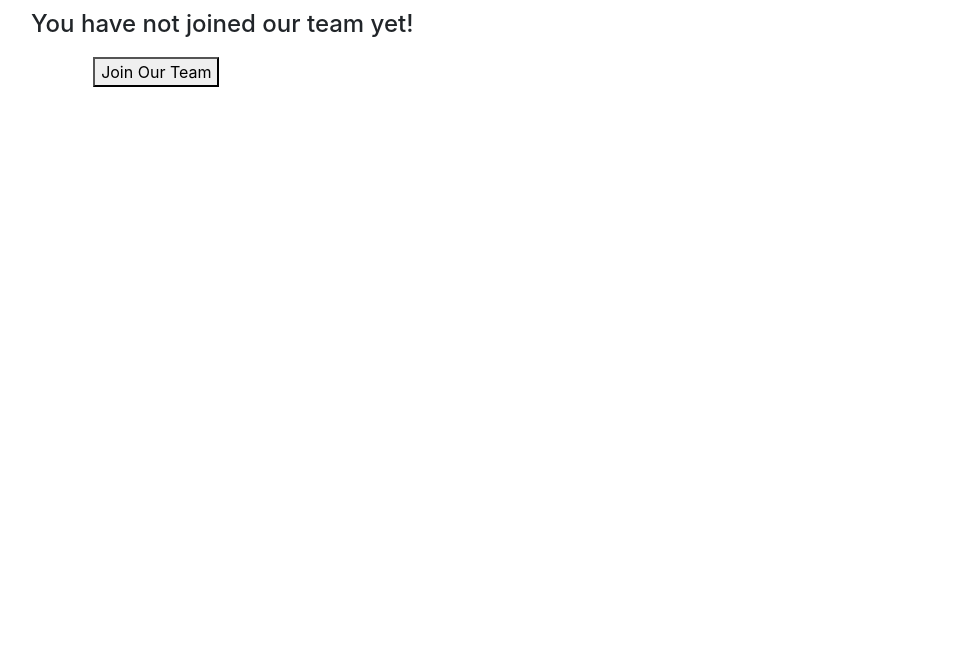
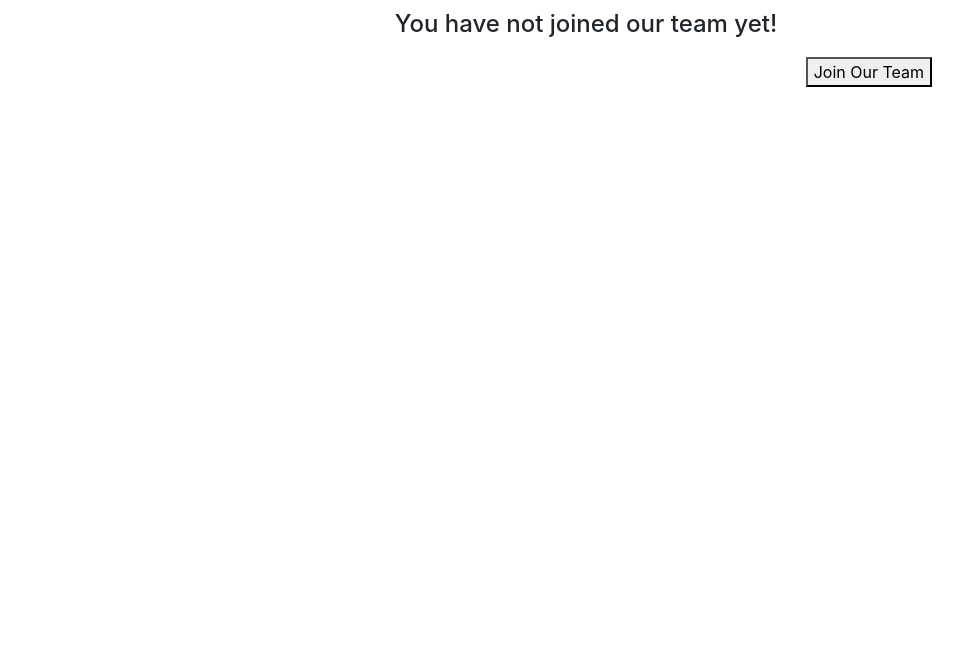
Before and after one commit to nldq092203/Group_presentation, a Django app: template user_app/templates/user/profile.html in a window 1280 px wide. Shown: the part 59-713 px from the top of the page, without its empty margins (54-1017 px from the left). Run offline with Django 5.2, Linux system fonts and the light colour scheme; the template is opened without the code that fills it, so the values that code supplies are empty; some libraries are stand-ins or nearby versions.

Commit message:
style profile_info #2

```diff
--- a/user_app/static/user/js/profile_info.js
+++ b/user_app/static/user/js/profile_info.js
@@ -422,7 +422,7 @@ if (full_member) {
                         <div class="info">
                             <img class="avt" src="${data.avt}" alt="${
                             data.name
-                        } Avatar" style="max-height:100px">
+                        } Avatar">
                         <div class="info-user">
 
                             <h3><p>${data.name}</p></h3>
--- a/user_app/templates/user/profile.html
+++ b/user_app/templates/user/profile.html
@@ -6,7 +6,7 @@
     <div class="container">
         <!-- Page wrapper -->
         <div class="member-wrapper">
-            <div style="container" class="error container-info-detail">
+            <div class="container" class="error container-info-detail">
                 <!-- full member div -->
                 <div class="full-member-div" data-username="{{username}}"></div>
                 <!-- // full member div -->
```
Also changed, not shown: db.sqlite3, media/images/dhoang_rFEoujd.jpg (added), media/images/hphong.JPG (added), media/images/hphong_w11Xmzg.JPG (added), media/images/mkhanh_hdWAEkr.jpg (added), media/images/qlinh_T2hI6q4.jpg (added).
